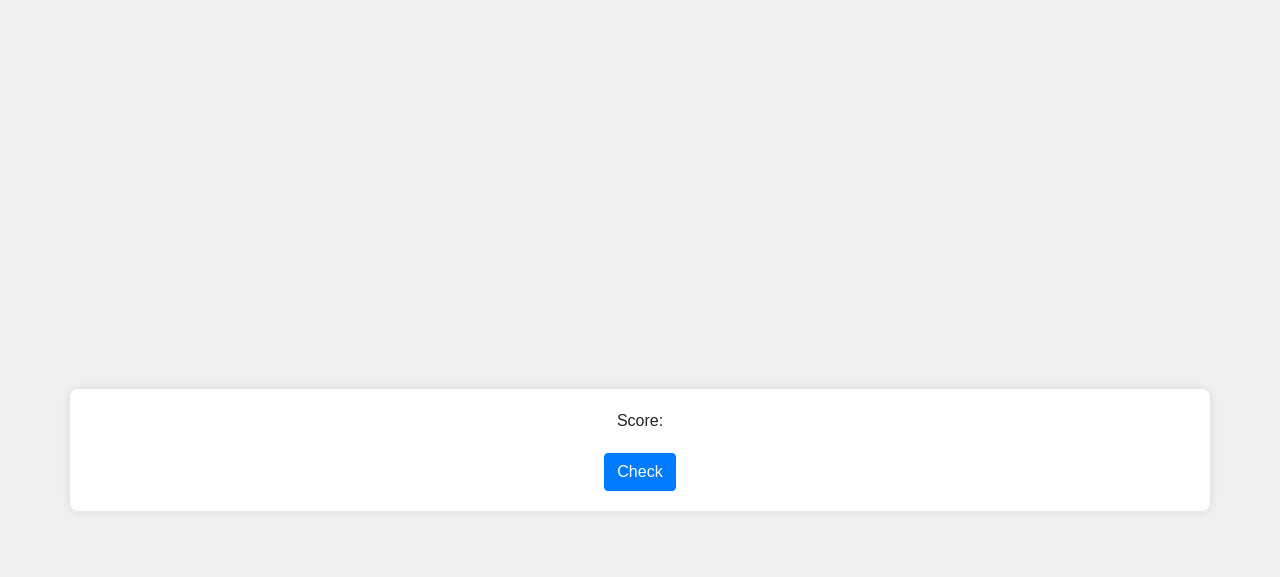
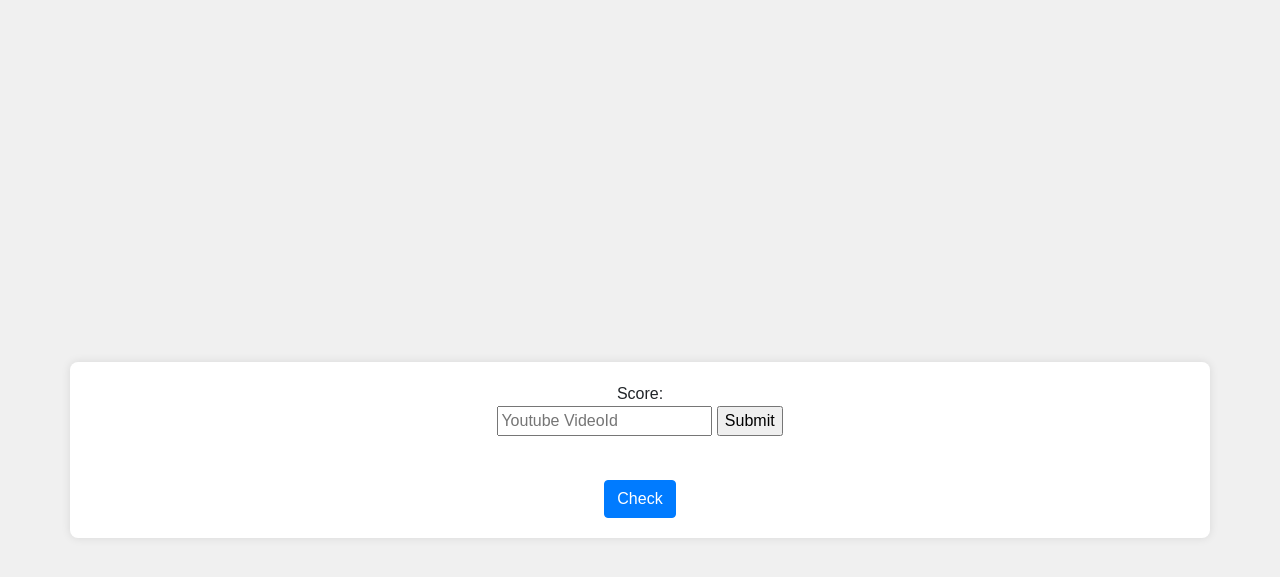
Before and after one commit to iacoposk8/iacoposk8.github.io, a Jekyll site: the page projects/learn-language/index.html, which Jekyll copies as it is, in a window 1280 px wide. Shown: the top 577 px of the page. Built offline with Jekyll 4.4.1, drawn with Linux system fonts in a browser that asks for light colours.

Commit message:
Update index.html

```diff
--- a/projects/learn-language/index.html
+++ b/projects/learn-language/index.html
@@ -33,6 +33,11 @@
 <body>
     <div class="container">
         <div id="score">Score: <span></span></div>
+        <form>
+            <input name="videoId" placeholder="Youtube VideoId" />
+            <input type="submit" />
+            <br /><br />
+        </form>
         <div id="video-player"></div>
         <div id="correction"></div>
         <div id="selectedWords" class="word-container"></div>
```
Also changed, not shown: other parts of projects/learn-language/index.html (+4 -1 lines).
